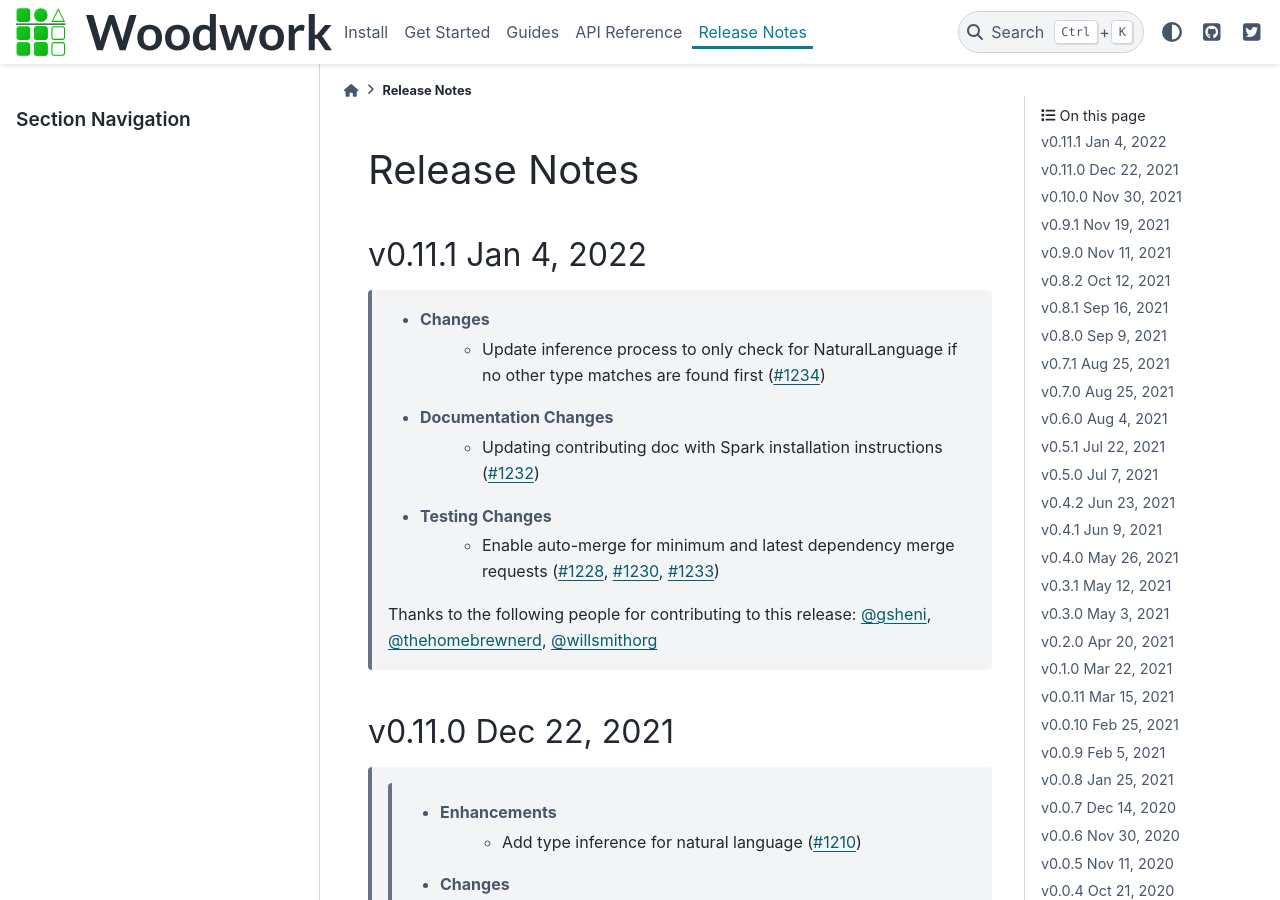
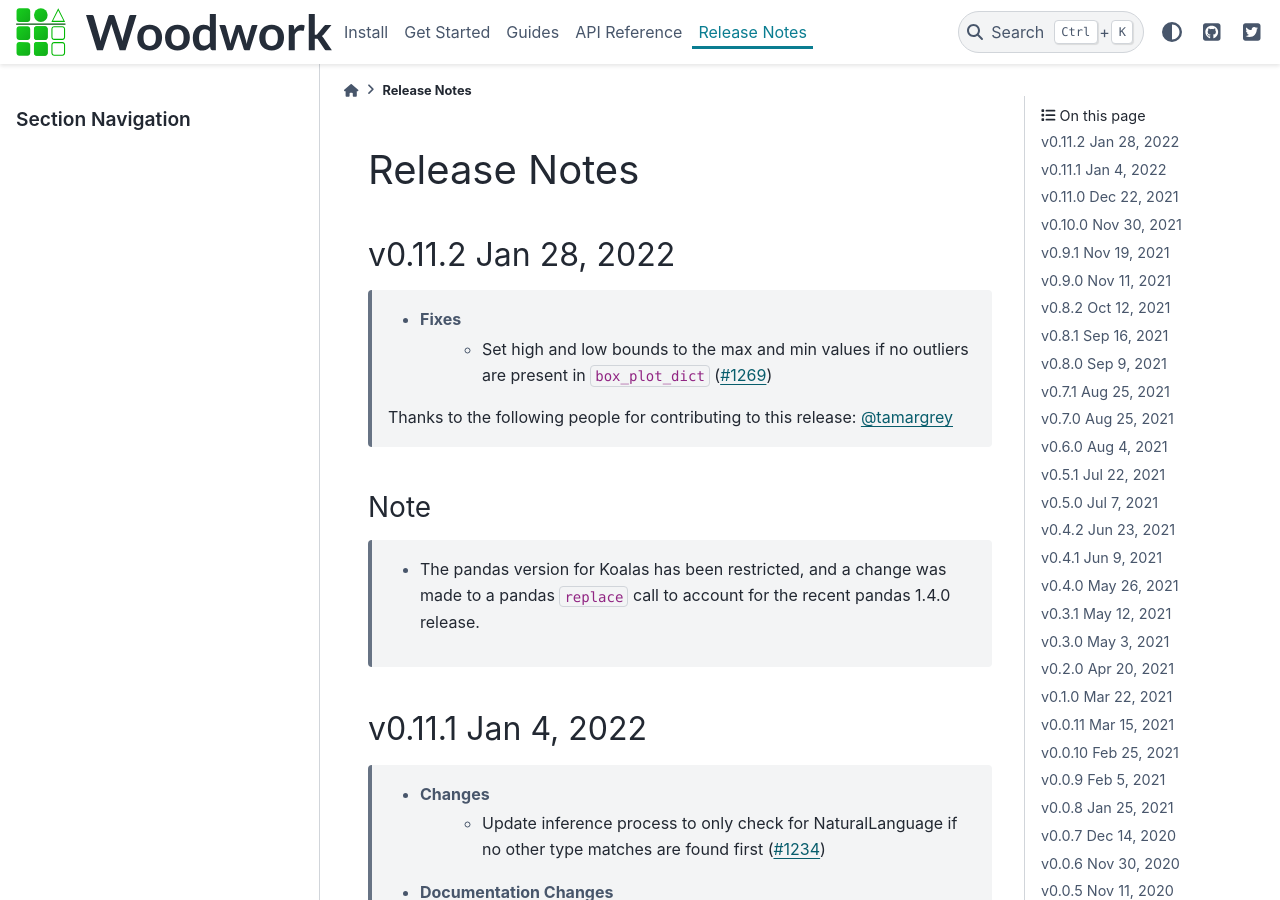
Before and after one commit to alteryx/woodwork, a Sphinx documentation site: the page built from docs/source/release_notes.rst, in a window 1280 px wide and 900 px high. Built offline with Sphinx 7.4.7 and the PyData theme 0.15.4, drawn with Linux system fonts in a browser that asks for light colours; comment, search, counter and statistics services are not loaded.

Commit message:
Backport Release v0.11.2 (#1271)
* Update version

* Update release notes

* Fix pandas replace call for pandas version 1.4.0

* restrict koalas' pandas version

* Add note for pandas-related changes

* fix docs build

```diff
--- a/docs/source/release_notes.rst
+++ b/docs/source/release_notes.rst
@@ -7,13 +7,24 @@ Release Notes
   ==============
     * Enhancements
     * Fixes
-        * Set high and low bounds to the max and min values if no outliers are present in ``box_plot_dict`` (:pr:`1269`)
     * Changes
     * Documentation Changes
     * Testing Changes
 
+.. Thanks to the following people for contributing to this release:
+
+v0.11.2 Jan 28, 2022
+====================
+    * Fixes
+        * Set high and low bounds to the max and min values if no outliers are present in ``box_plot_dict`` (:pr:`1269`)
+
     Thanks to the following people for contributing to this release:
     :user:`tamargrey`
+
+Note
+++++
+    * The pandas version for Koalas has been restricted, and a change was made to a pandas ``replace`` call to account for
+      the recent pandas 1.4.0 release.
 
 v0.11.1 Jan 4, 2022
 ===================
--- a/koalas-requirements.txt
+++ b/koalas-requirements.txt
@@ -1,2 +1,3 @@
 pyspark>=3.0.0,<3.2.0
 koalas>=1.8.0
+pandas<1.4.0
--- a/setup.py
+++ b/setup.py
@@ -16,7 +16,7 @@ setup(
     author='Alteryx, Inc.',
     author_email='support@featurelabs.com',
     license='BSD 3-clause',
-    version='0.11.1',
+    version='0.11.2',
     description='a two-dimensional data object with labeled axes and typing information',
     url='https://github.com/alteryx/woodwork/',
     classifiers=[
--- a/woodwork/version.py
+++ b/woodwork/version.py
@@ -1 +1 @@
-__version__ = "0.11.1"
+__version__ = "0.11.2"
```
Also changed, not shown: 2 other files.
